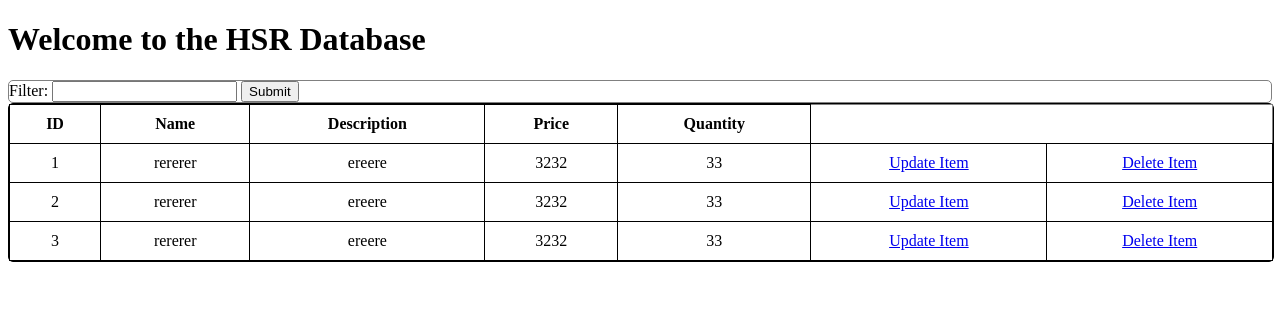
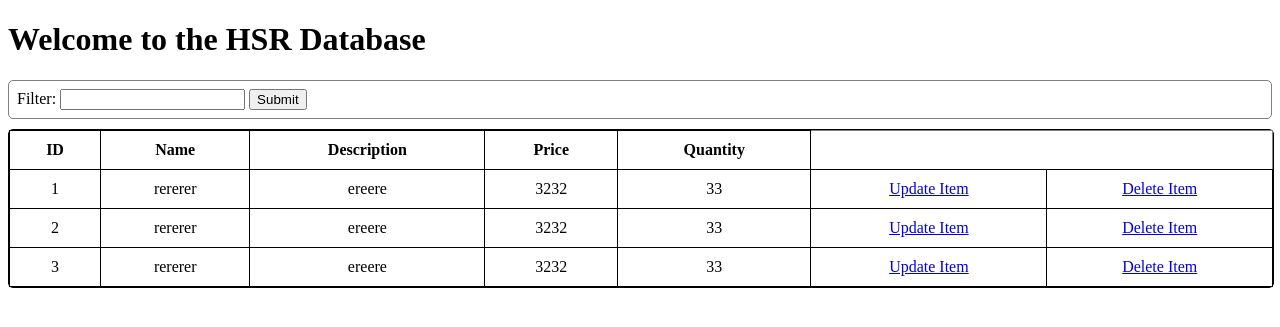
Before and after one commit to mochisoft/nyaogo, a Flask app: page / in a window 1280 px wide. Shown: the top 327 px of the page. Run offline with Flask 3, Linux system fonts and the light colour scheme.

Commit message:
Assistant checkpoint: Add spacing between divs and fix CSS syntax
Assistant generated file changes:
- templates/home.html: Fix typo in style attribute and remove unnecessary br tag

---

User prompt:

I need spacing between my two divs in the home.html page

Replit-Commit-Author: Assistant
Replit-Commit-Session-Id: 92eca3a6-7618-4018-b6fa-6ab79823fe97

```diff
--- a/templates/home.html
+++ b/templates/home.html
@@ -8,7 +8,7 @@
       justify-content: left;
       align-items: center;
       border: 1px solid gray;
-      padding:8px:
+      padding:8px;
       margin-bottom:10px;
       border-radius: 5px;
 
@@ -42,7 +42,7 @@
   </head>
   <body>
     <h1>Welcome to the HSR Database</h1>
-    <div sytle='margin-bottom:10px;' id='bbbb'>
+    <div id='bbbb'>
       <form action="/filter" method="post">
         <label for="filter">Filter:</label>
         <input type="text" id="filter" name="filter">
```
